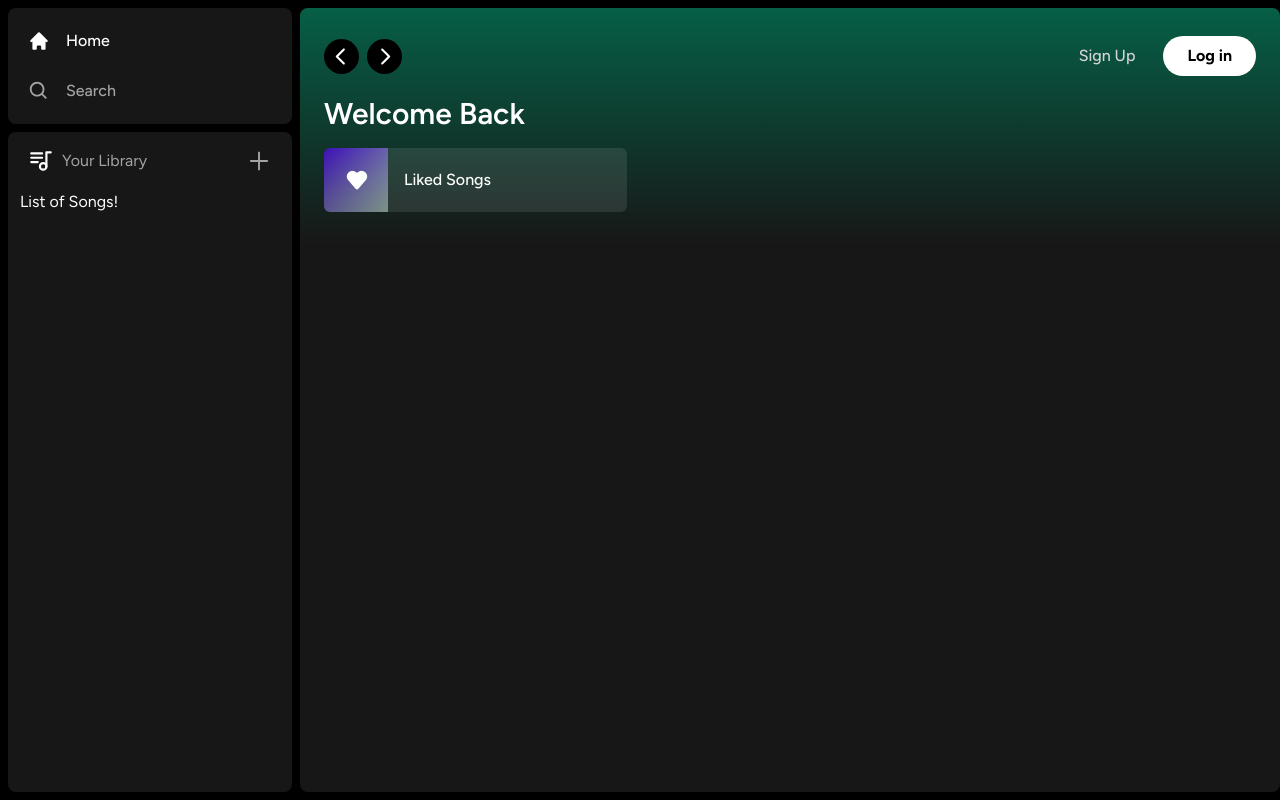
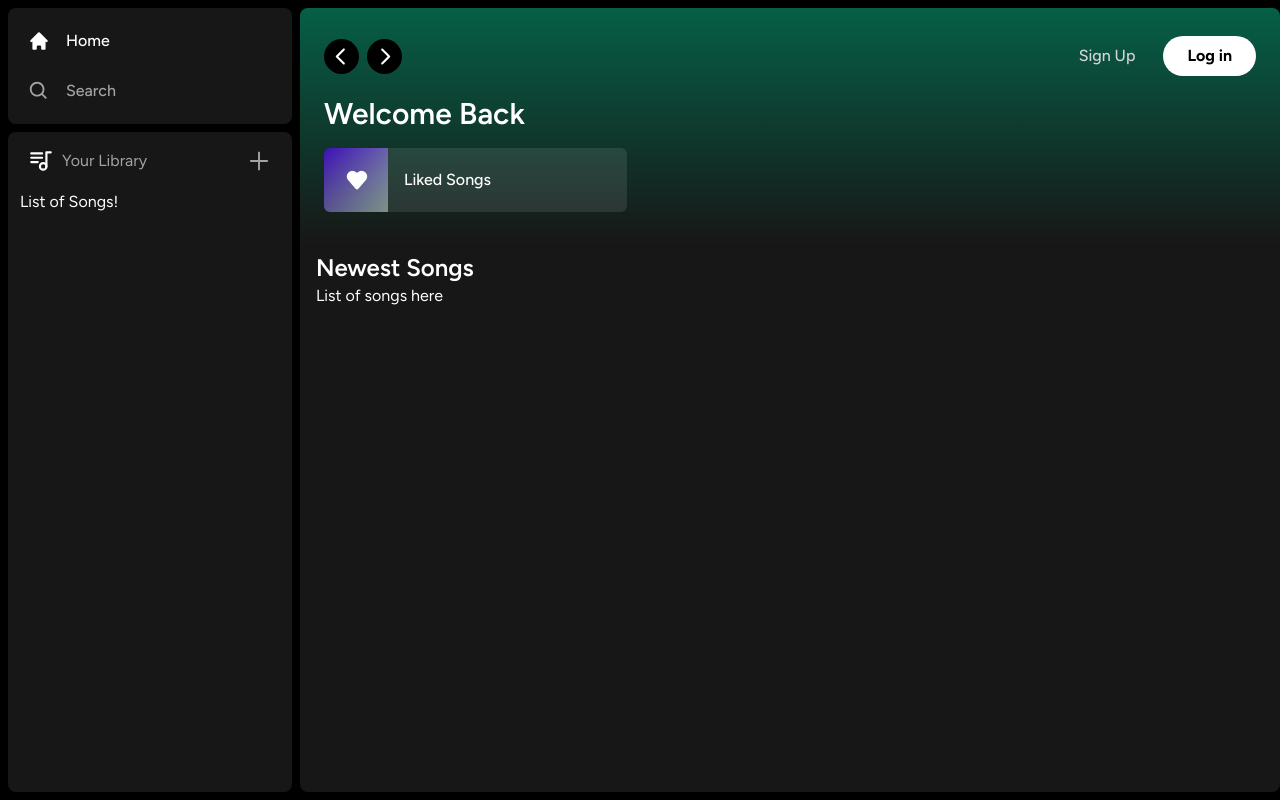
Before and after one commit to aniledev/nextjs-spotify-clone, a Next.js app: page / in a window 1280 px wide. Built offline with nearby package versions, Linux system fonts and the light colour scheme.

Commit message:
Flesh out the components for the main view

```diff
--- a/app/(site)/page.tsx
+++ b/app/(site)/page.tsx
@@ -16,6 +16,16 @@
 					</div>
 				</div>
 			</Header>
+			<div className="mt-2 mb-7 px-4">
+				<div className="flex justify-between items-center">
+					<h1 className="text-white text-2xl font-semibold">
+            Newest Songs
+					</h1>
+				</div>
+				<div>
+          List of songs here
+				</div>
+			</div>
 		</div>
 	);
 }
--- a/app/components/ListItem.tsx
+++ b/app/components/ListItem.tsx
@@ -22,7 +22,9 @@
 	};
 
 	return (
-		<button className="
+		<button
+			onClick={onClick}
+			className="
         relative
         group
         flex
```
